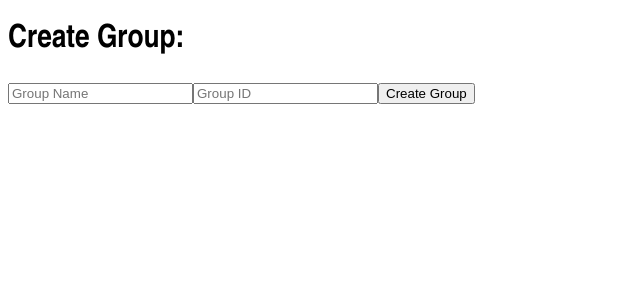
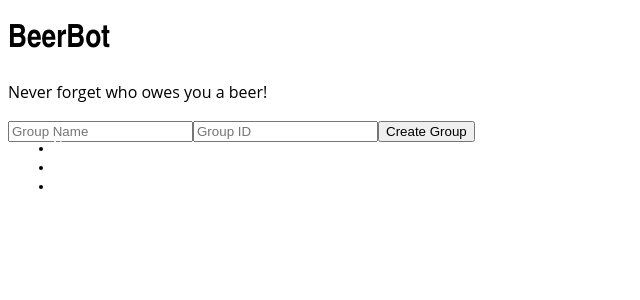
Before and after one commit to JasoonS/Status-Hackathon, a React app: page / in a window 1280 px wide. Shown: the top 300 px of the page, without its empty margins (0-640 px from the left). Built offline with nearby package versions, Linux system fonts and the light colour scheme.

Commit message:
Removed old html.

```diff
--- a/src/App.js
+++ b/src/App.js
@@ -71,26 +71,22 @@ class App extends Component {
   render() {
     return (
       <div className="App">
+        <h1>BeerBot</h1>
+        <p>Never forget who owes you a beer!</p>
+        <nav className="navbar pure-menu pure-menu-horizontal">
+            <ul className="pure-menu-list">
+                <li className="pure-menu-item"><a href="#" className="pure-menu-link">News</a></li>
+                <li className="pure-menu-item"><a href="#" className="pure-menu-link">Sports</a></li>
+                <li className="pure-menu-item"><a href="#" className="pure-menu-link">Finance</a></li>
+            </ul>
+        </nav>
         <div>
-          <h1>Create Group:</h1>
           <input placeholder={'Group Name'} value={this.state.groupNameInput} onChange={this.setInputGroup}/>
           <input placeholder={'Group ID'} value={this.state.groupIdInput} onChange={this.setInputId}/>
           <button onClick={this.createGroup}>Create Group</button>
         </div>
       </div>
     )
-    // <table>
-    // <thead>
-    // <tr>
-    // <th>First Name</th>
-    // <th>Last Name</th>
-    // <th>Age</th>
-    // </tr>
-    // </thead>
-    // <tbody>
-    // {peerCoin}
-    // </tbody>
-    // </table>
   }
 }
 
```
